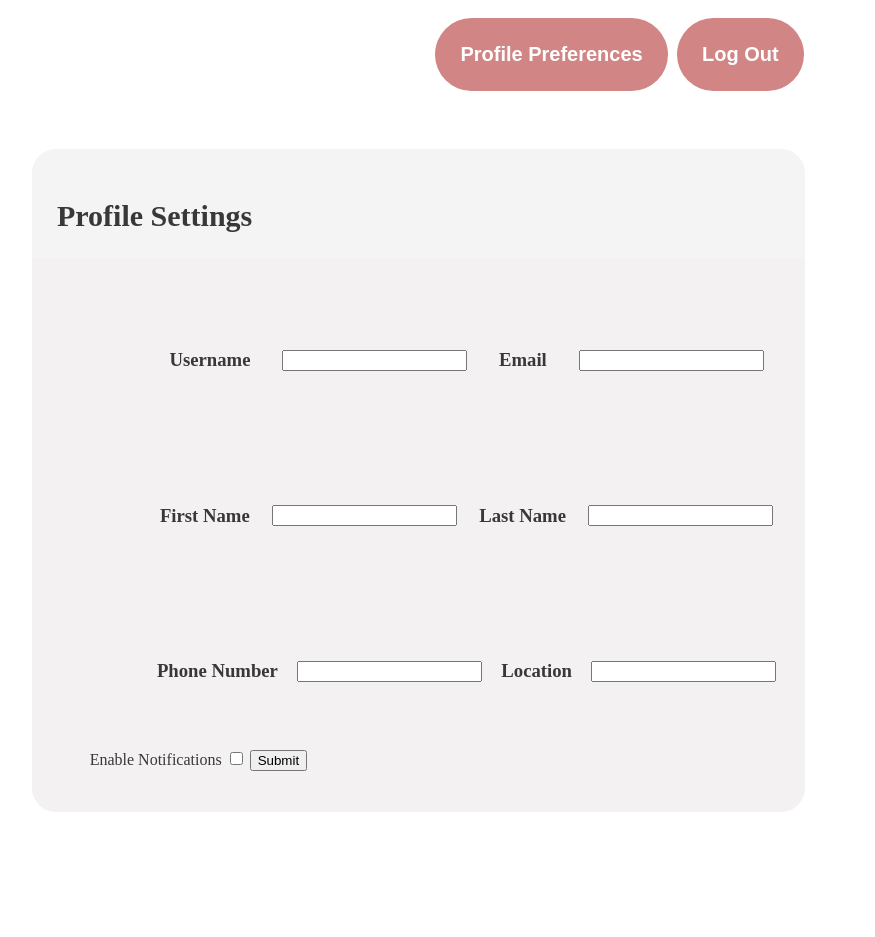
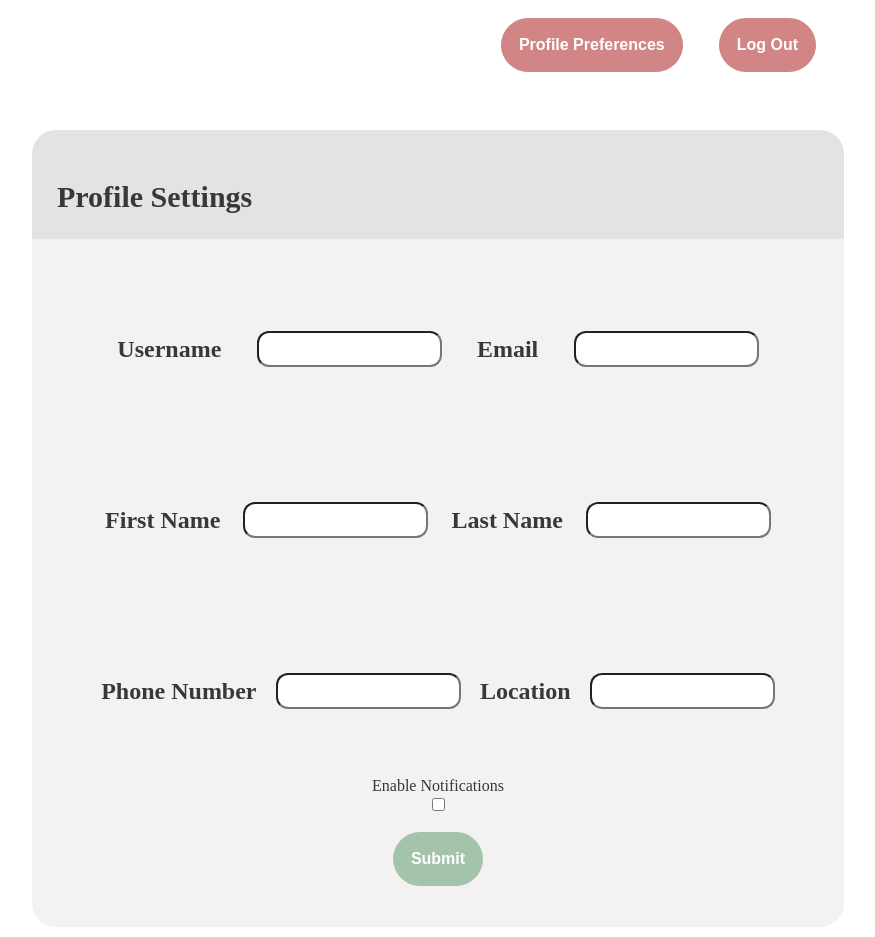
Before and after one commit to maddiewaldie/COEN-163-Final-Project, a website: page profile.html in a window 1280 px wide. Shown: the part 460-1397 px from the top of the page, without its empty margins (168-1043 px from the left). Before the commit the page ends 1282 px from the top, so only its background shows below. Drawn offline with Linux system fonts and the light colour scheme; a web font is replaced by a local one.

Commit message:
Update profile.css

```diff
--- a/profile.css
+++ b/profile.css
@@ -36,14 +36,35 @@
 
 #preferences,
 #logout {
-  font-size: 20px;
+  font-size: 16px;
   font-weight: bolder;
-  padding: 25px 25px;
+  padding: 18px 18px;
   cursor: pointer;
   border: none;
   border-radius: 100px;
   background-color: #d18585;
   color: white;
+}
+
+#submit {
+  font-size: 16px;
+  font-weight: bolder;
+  padding: 18px 18px;
+  margin-top: 18px;
+  cursor: pointer;
+  border: none;
+  border-radius: 100px;
+  background-color: #a3c3aa;
+  color: white;
+}
+
+#submit:hover {
+  background-color: #b4c2b7;
+}
+
+#preferences:hover,
+#logout:hover {
+  background-color: #d29d9d;
 }
 
 .settings-container {
@@ -78,6 +99,22 @@
     cursor: pointer;
     border: none;
     border-radius: 24px 24px 0px 0px;
-    background-color: #f4f4f4;
+    background-color: #e3e3e3;
     color: white;
 }
+
+.settings-container > form {
+    display: flex;
+    flex-direction: column;
+    justify-content: center;
+    align-items: center;
+}
+
+form > div > h3 {
+    font-size: 24px;
+}
+
+form > div > input {
+    border-radius: 12px;
+    height: 36px;
+}
```
